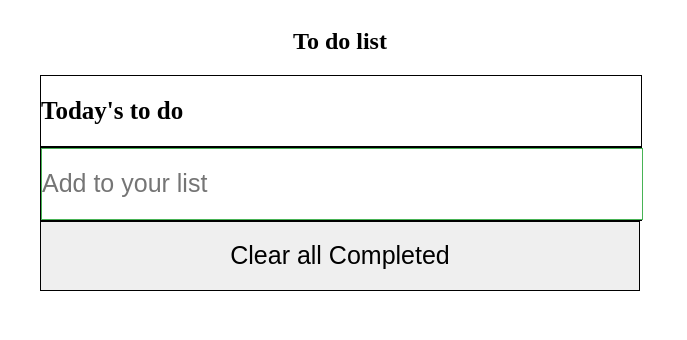
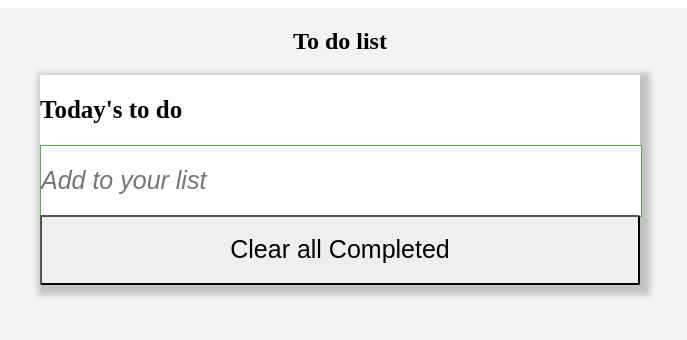
Before and after one commit to mohamedgamaleldin999999/An-interactive-to-do-list, a website built with webpack: page src/index.html in a window 1280 px wide. Shown: the whole page, without its empty margins (300-987 px from the left). Built offline with nearby package versions, Linux system fonts and the light colour scheme.

Commit message:
Add style

```diff
--- a/src/modules/list.js
+++ b/src/modules/list.js
@@ -26,7 +26,6 @@ function makeTaskEditable(taskItem, task) {
   const trashIcon = document.createElement('span');
   trashIcon.classList.add('trash-icon');
   trashIcon.innerHTML = '<i class="fa-solid fa-trash"></i>'
-  // Add icon markup or class here
 
   taskItem.appendChild(trashIcon);
 
@@ -115,7 +114,6 @@ document.addEventListener('DOMContentLoaded', function() {
 document.addEventListener('click', function (event) {
   const clickedElement = event.target;
 
-  // Check if the clicked element is not the input field or a task item
   if (clickedElement.tagName !== 'INPUT' && !clickedElement.closest('.list li')) {
     if (editableTask) {
       saveTaskChanges(editableTask);
--- a/src/style.css
+++ b/src/style.css
@@ -6,24 +6,28 @@
   display: flex;
   flex-direction: column;
   align-items: center;
+  background-color: rgb(243, 243, 243);
+  height: 100vh;
 }
 
 .container {
   width: 600px;
-  height: 1000px;
+  height: max-content;
+  box-shadow: 4px 4px 6px 6px rgba(0, 0, 0, 0.2);
 }
 
 .container > * {
   width: 100%;
   height: 70px;
   font-size: 25px;
-  border: 0.5px solid black;
+  border-radius: 2px;
 }
 
 h2 {
   margin: 0;
   display: flex;
-  align-items: center; /* Vertically align items */
+  align-items: center;
+  background-color: white;
 }
 
 .list {
@@ -37,9 +41,10 @@ h2 {
   width: 100%;
   height: 70px;
   font-size: 25px;
-  border: 0.5px solid black;
+  border: 0.5px solid rgb(197, 193, 193);
   display: flex;
   align-items: center;
+  background-color: white;
 }
 
 .todo-input {
@@ -48,6 +53,7 @@ h2 {
   font-size: 25px;
   padding: 0;
   border: 0.5px solid rgb(71, 179, 85);
+  font-style: italic;
 }
 
 .add-btn {
```
